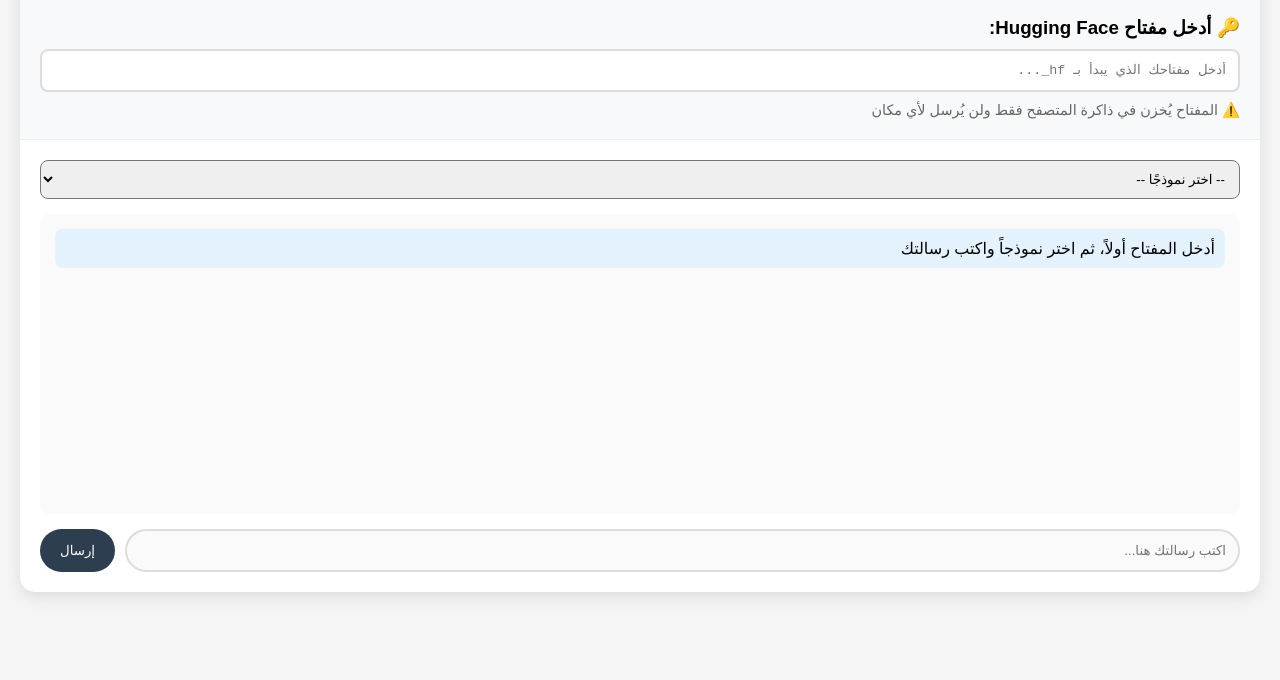
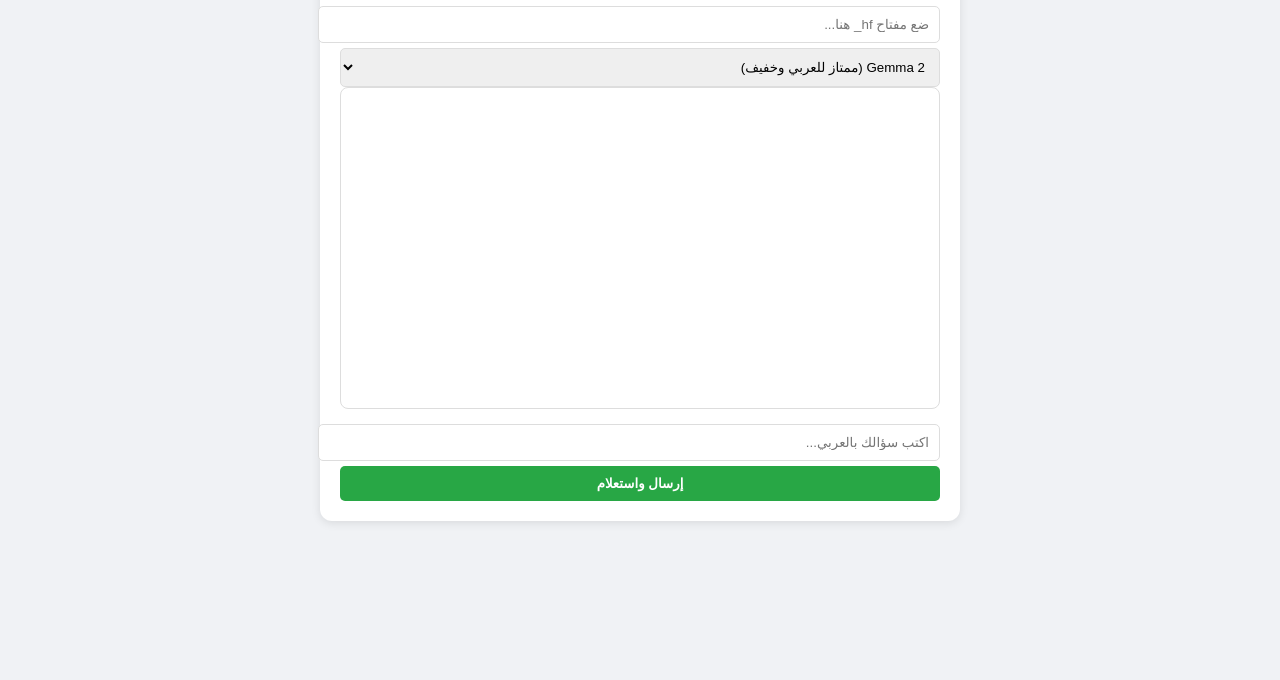
Before and after one commit to eloshbagi-dot/myaitesting, a plain HTML site: page index.html in a window 1280 px wide. Shown: the part 120-800 px from the top of the page. Drawn offline with Linux system fonts and the light colour scheme.

Commit message:
Refactor index.html for improved UI and functionality
Updated the title and improved the styling for better user experience. Added new features for model selection and user input handling.

```diff
--- a/index.html
+++ b/index.html
@@ -3,228 +3,76 @@
 <head>
     <meta charset="UTF-8">
     <meta name="viewport" content="width=device-width, initial-scale=1.0">
-    <title>اختبار النماذج العربية</title>
+    <title>مختبر الذكاء الاصطناعي العربي</title>
     <style>
-        * { margin: 0; padding: 0; box-sizing: border-box; font-family: sans-serif; }
-
-        body {
-            background: #f5f5f5;
-            min-height: 100vh;
-            padding: 20px;
-        }
-
-        .container {
-            max-width: 100%;
-            margin: 0 auto;
-            background: white;
-            border-radius: 15px;
-            box-shadow: 0 5px 15px rgba(0,0,0,0.1);
-            overflow: hidden;
-        }
-
-        header {
-            background: #2c3e50;
-            color: white;
-            padding: 20px;
-            text-align: center;
-        }
-
-        .setup {
-            padding: 20px;
-            background: #f8f9fa;
-            border-bottom: 1px solid #eee;
-        }
-
-        .key-input {
-            width: 100%;
-            padding: 12px;
-            border: 2px solid #ddd;
-            border-radius: 8px;
-            margin-top: 10px;
-            font-family: monospace;
-        }
-
-        .chat-area {
-            padding: 20px;
-        }
-
-        .messages {
-            min-height: 300px;
-            max-height: 400px;
-            overflow-y: auto;
-            padding: 15px;
-            background: #fafafa;
-            border-radius: 10px;
-            margin-bottom: 15px;
-        }
-
-        .input-area {
-            display: flex;
-            gap: 10px;
-        }
-
-        input {
-            flex: 1;
-            padding: 12px;
-            border: 2px solid #ddd;
-            border-radius: 25px;
-        }
-
-        button {
-            background: #2c3e50;
-            color: white;
-            border: none;
-            padding: 0 20px;
-            border-radius: 25px;
-            cursor: pointer;
-        }
+        /* ستايل سريع وبسيط */
+        body { font-family: system-ui, -apple-system, sans-serif; background: #f0f2f5; padding: 20px; direction: rtl; }
+        .container { max-width: 600px; margin: auto; background: white; padding: 20px; border-radius: 12px; box-shadow: 0 2px 10px rgba(0,0,0,0.1); }
+        .messages { height: 300px; overflow-y: auto; border: 1px solid #ddd; padding: 10px; margin-bottom: 10px; border-radius: 8px; display: flex; flex-direction: column; }
+        .msg { margin: 5px; padding: 10px; border-radius: 10px; max-width: 80%; }
+        .user { background: #007bff; color: white; align-self: flex-start; }
+        .bot { background: #e9ecef; color: black; align-self: flex-end; }
+        input, select, button { width: 100%; padding: 10px; margin-top: 5px; border-radius: 5px; border: 1px solid #ddd; }
+        button { background: #28a745; color: white; cursor: pointer; border: none; font-weight: bold; }
+        button:disabled { background: #ccc; }
     </style>
 </head>
 <body>
-    <div class="container">
-        <header>
-            <h1>🔒 اختبار النماذج العربية (آمن)</h1>
-            <p>المفتاح لا يُخزن في الكود</p>
-        </header>
 
-        <div class="setup">
-            <h3>🔑 أدخل مفتاح Hugging Face:</h3>
-            <input type="password"
-                   id="api-key"
-                   class="key-input"
-                   placeholder="أدخل مفتاحك الذي يبدأ بـ hf_..."
-                   value="">
-            <p style="margin-top: 10px; font-size: 0.9rem; color: #666;">
-                ⚠️ المفتاح يُخزن في ذاكرة المتصفح فقط ولن يُرسل لأي مكان
-            </p>
-        </div>
+<div class="container">
+    <h2>🚀 تجربة النماذج السريعة</h2>
+    <input type="password" id="api-key" placeholder="ضع مفتاح hf_ هنا...">
 
-        <div class="chat-area">
-            <div class="model-selector" style="margin-bottom: 15px;">
-                <select id="model-select" style="width: 100%; padding: 10px; border-radius: 8px;">
-                    <option value="">-- اختر نموذجًا --</option>
-                    <option value="FreedomIntelligence/AceGPT-SFT-7B">AceGPT-SFT</option>
-                    <option value="core42/jais-13b-chat">Jais-Chat</option>
-                </select>
-            </div>
+    <select id="model-select">
+        <option value="google/gemma-2-2b-it">Gemma 2 (ممتاز للعربي وخفيف)</option>
+        <option value="mistralai/Mistral-7B-Instruct-v0.3">Mistral 7B (ذكي جداً)</option>
+    </select>
 
-            <div class="messages" id="messages">
-                <div style="padding: 10px; background: #e3f2fd; border-radius: 8px;">
-                    أدخل المفتاح أولاً، ثم اختر نموذجاً واكتب رسالتك
-                </div>
-            </div>
+    <div class="messages" id="chat-box"></div>
 
-            <div class="input-area">
-                <input type="text"
-                       id="user-input"
-                       placeholder="اكتب رسالتك هنا..."
-                       onkeypress="if(event.key === 'Enter') sendMessage()"
-                       disabled>
-                <button onclick="sendMessage()" id="send-btn" disabled>إرسال</button>
-            </div>
-        </div>
-    </div>
+    <input type="text" id="user-input" placeholder="اكتب سؤالك بالعربي...">
+    <button onclick="askAI()" id="send-btn">إرسال واستعلام</button>
+</div>
 
-    <script>
-        let API_KEY = '';
-        let selectedModel = '';
+<script>
+    async function askAI() {
+        const key = document.getElementById('api-key').value;
+        const model = document.getElementById('model-select').value;
+        const input = document.getElementById('user-input').value;
+        const btn = document.getElementById('send-btn');
+        const box = document.getElementById('chat-box');
 
-        // تحميل المفتاح من localStorage إذا موجود
-        document.addEventListener('DOMContentLoaded', function() {
-            const savedKey = localStorage.getItem('HF_API_KEY');
-            if (savedKey) {
-                document.getElementById('api-key').value = savedKey;
-                API_KEY = savedKey;
-                enableUI();
-            }
+        if(!key || !input) return alert("اكتب المفتاح والسؤال الأول!");
 
-            // عند إدخال المفتاح
-            document.getElementById('api-key').addEventListener('input', function(e) {
-                const key = e.target.value.trim();
-                if (key.startsWith('hf_')) {
-                    API_KEY = key;
-                    localStorage.setItem('HF_API_KEY', key);
-                    enableUI();
-                    addMessage('system', '✅ تم حفظ المفتاح بنجاح');
-                }
+        // إضافة رسالتك للشاشة
+        box.innerHTML += `<div class="msg user">${input}</div>`;
+        btn.disabled = true;
+        btn.innerText = "جاري التفكير...";
+
+        try {
+            const response = await fetch(`https://api-inference.huggingface.co/models/${model}`, {
+                method: "POST",
+                headers: { "Authorization": `Bearer ${key}`, "Content-Type": "application/json" },
+                body: JSON.stringify({
+                    inputs: input,
+                    parameters: { max_new_tokens: 200, return_full_text: false }
+                }),
             });
 
-            // تغيير النموذج
-            document.getElementById('model-select').addEventListener('change', function(e) {
-                selectedModel = e.target.value;
-                if (selectedModel && API_KEY) {
-                    addMessage('system', '✅ تم اختيار النموذج');
-                }
-            });
-        });
+            const data = await response.json();
+            const reply = data[0]?.generated_text || data.generated_text || "لم أستطع فهم ذلك، جرب نموذجاً آخر.";
 
-        function enableUI() {
-            document.getElementById('user-input').disabled = false;
-            document.getElementById('send-btn').disabled = false;
-            document.getElementById('model-select').disabled = false;
+            box.innerHTML += `<div class="msg bot">${reply}</div>`;
+        } catch (e) {
+            box.innerHTML += `<div class="msg bot" style="color:red">خطأ: تأكد من المفتاح أو الاتصال</div>`;
         }
 
-        async function sendMessage() {
-            if (!API_KEY) {
-                alert('أدخل المفتاح أولاً');
-                return;
-            }
+        btn.disabled = false;
+        btn.innerText = "إرسال واستعلام";
+        document.getElementById('user-input').value = "";
+        box.scrollTop = box.scrollHeight;
+    }
+</script>
 
-            if (!selectedModel) {
-                alert('اختر نموذجاً أولاً');
-                return;
-            }
-
-            const input = document.getElementById('user-input');
-            const message = input.value.trim();
-
-            if (!message) return;
-
-            addMessage('user', message);
-            input.value = '';
-
-            try {
-                const response = await fetch(
-                    `https://api-inference.huggingface.co/models/${selectedModel}`,
-                    {
-                        method: 'POST',
-                        headers: {
-                            'Authorization': `Bearer ${API_KEY}`,
-                            'Content-Type': 'application/json'
-                        },
-                        body: JSON.stringify({ inputs: message })
-                    }
-                );
-
-                const data = await response.json();
-                let text = '';
-
-                if (Array.isArray(data) && data[0]?.generated_text) {
-                    text = data[0].generated_text;
-                } else if (data.generated_text) {
-                    text = data.generated_text;
-                }
-
-                addMessage('bot', text.replace(message, '').trim() || 'رد غير واضح');
-
-            } catch (error) {
-                addMessage('bot', `❌ خطأ: ${error.message}`);
-            }
-        }
-
-        function addMessage(sender, text) {
-            const messagesDiv = document.getElementById('messages');
-            const messageDiv = document.createElement('div');
-            messageDiv.style.margin = '10px 0';
-            messageDiv.style.padding = '10px';
-            messageDiv.style.background = sender === 'user' ? '#e3f2fd' : '#f5f5f5';
-            messageDiv.style.borderRadius = '8px';
-            messageDiv.textContent = text;
-            messagesDiv.appendChild(messageDiv);
-            messagesDiv.scrollTop = messagesDiv.scrollHeight;
-        }
-
-        window.sendMessage = sendMessage;
-    </script>
 </body>
 </html>
```
